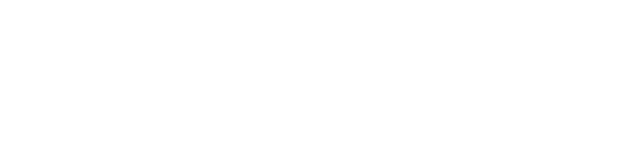
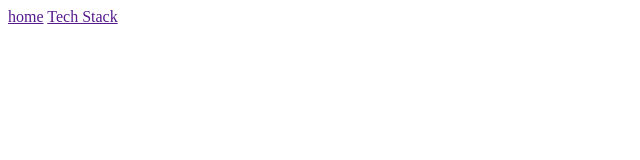
Before and after one commit to dipalisangekar/profile_dipali, a plain HTML site: page index.html in a window 1280 px wide. Shown: the whole page, without its empty margins (0-640 px from the left). Drawn offline with Linux system fonts and the light colour scheme.

Commit message:
added link
added link

```diff
--- a/index.html
+++ b/index.html
@@ -6,6 +6,9 @@
     <title>Document</title>
 </head>
 <body>
-
+    <header>
+<a href="" >home</a>
+<a href="" >Tech Stack</a>
+    </header>
 </body>
 </html>
```
